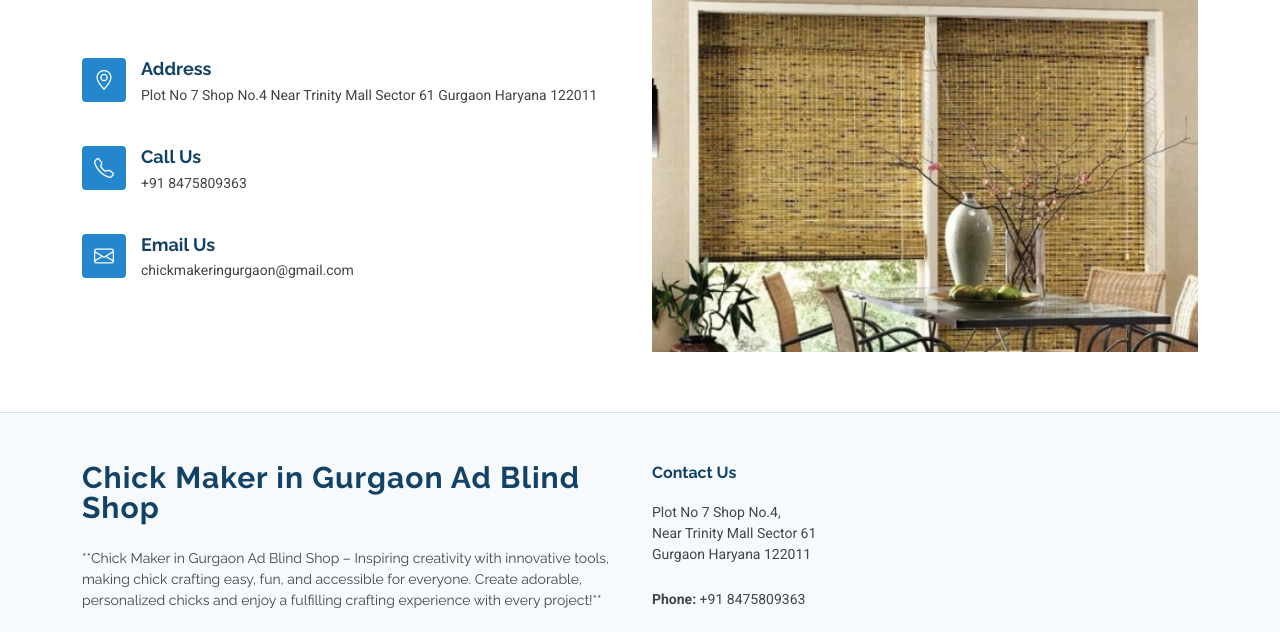
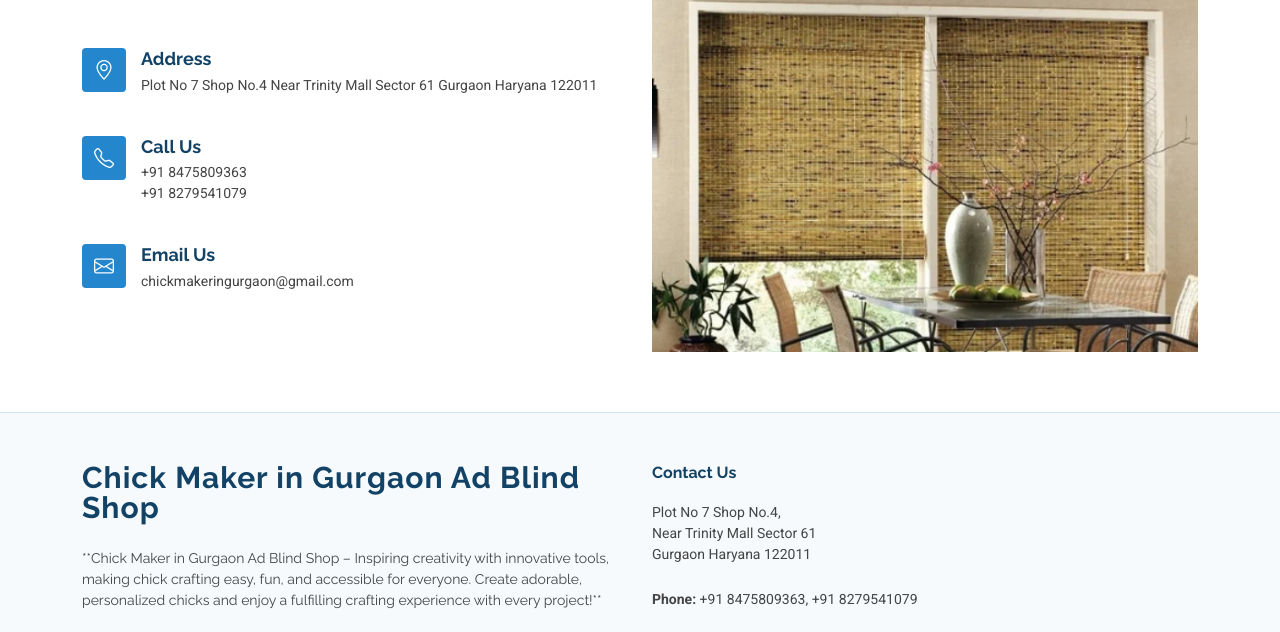
Before and after one commit to Saurav-prajapati/chick-maker-in-gurgaon-ad-blind-shop, a plain HTML site: page index.html in a window 1280 px wide. Shown: the part 4611-5243 px from the top of the page. Drawn offline with Linux system fonts and the light colour scheme.

Commit message:
new number

```diff
--- a/index.html
+++ b/index.html
@@ -356,6 +356,7 @@
               <div>
                 <h3>Call Us</h3>
                 <p>+91 8475809363</p>
+                <p>+91 8279541079</p>
               </div>
             </div><!-- End Info Item -->
 
@@ -401,7 +402,7 @@
         <div class="col-lg-6 col-md-12 footer-contact text-center text-md-start">
           <h4>Contact Us</h4>
           <p>Plot No 7 Shop No.4, <br>Near Trinity Mall Sector 61 <br>Gurgaon Haryana 122011</p>
-          <p class="mt-4"><strong>Phone:</strong> <span>+91 8475809363</span></p>
+          <p class="mt-4"><strong>Phone:</strong> <span>+91 8475809363, </span><span>+91 8279541079</span></p>
           <!-- <p><strong>Email:</strong> <span>info@example.com</span></p> -->
         </div>
 
```
